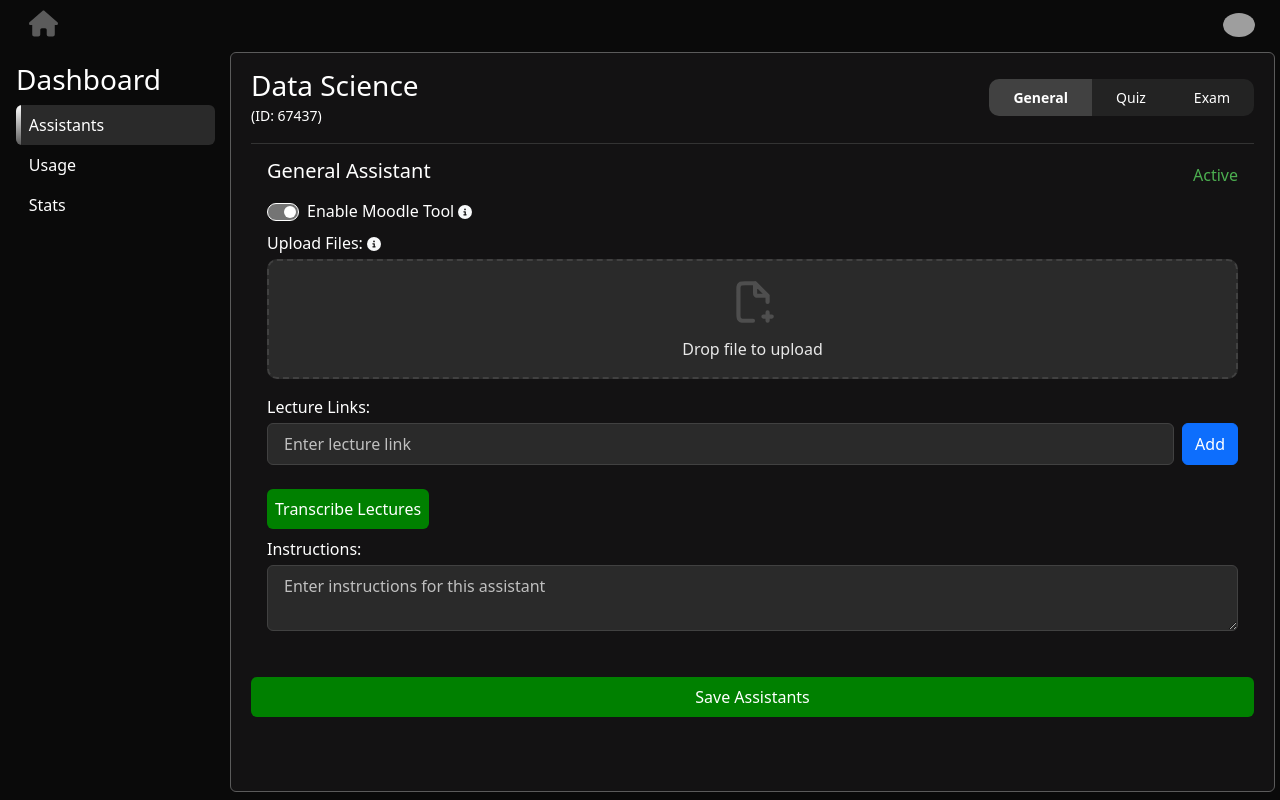
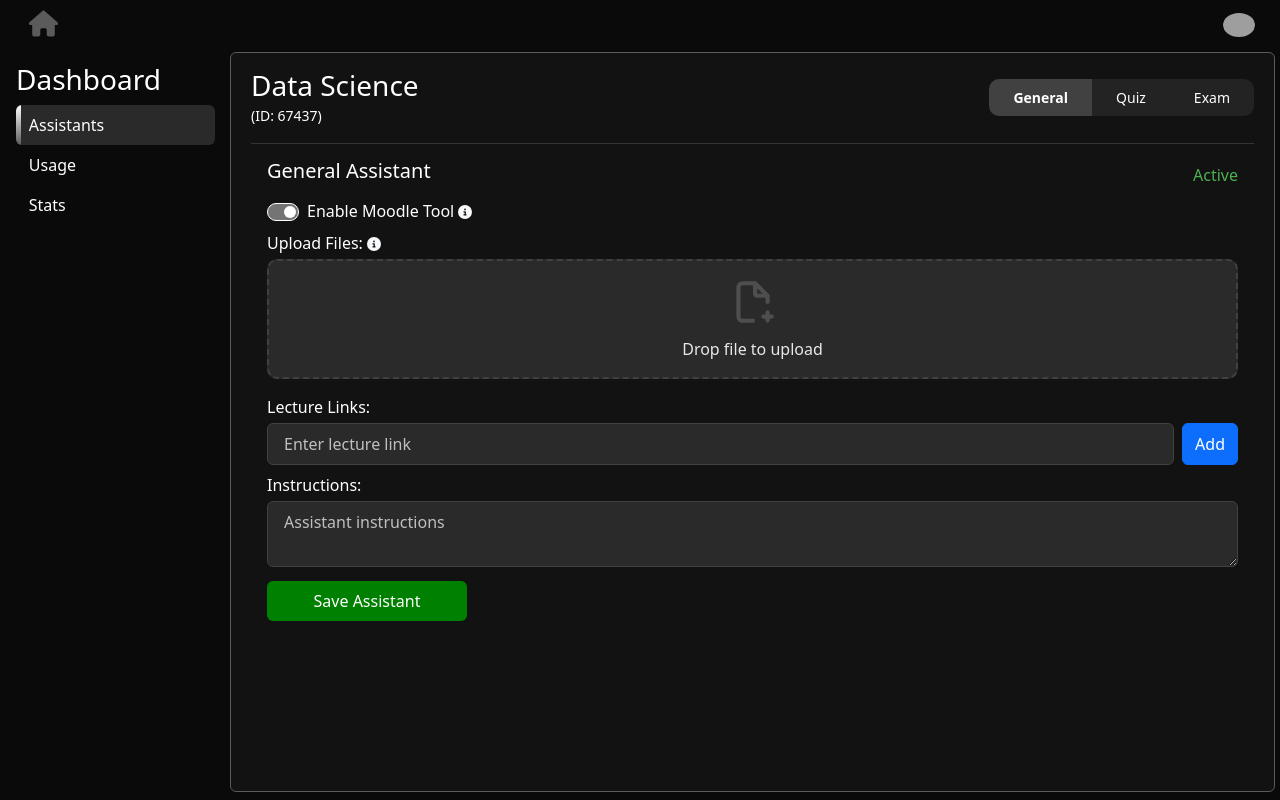
Before and after one commit to RealChoki/Owlie, a Vue app in the folder frontend/: page /courses/1 in a window 1280 px wide. Built offline with nearby package versions, Linux system fonts and the light colour scheme; grey boxes are pictures that could not be loaded.

Commit message:
feat: implement save assistant functionality and update UI elements
Co-authored-by: RealChoki <RealChoki@users.noreply.github.com>

```diff
--- a/frontend/src/dashboard-components/AssistantDashboard.vue
+++ b/frontend/src/dashboard-components/AssistantDashboard.vue
@@ -179,7 +179,7 @@
                 {{ shortenLink(link.url) }}
                 <span class="mode-tooltip">
                   <a :href="link.url" target="_blank" rel="noopener noreferrer">
-                    {{ shortenLink(link.url, 60) }}
+                    {{ shortenLink(link.url, 75) }}
                   </a>
                 </span>
               </span>
@@ -193,12 +193,18 @@
                 style="width: 200px"
               />
               <div class="d-flex align-items-center">
-                <font-awesome-icon class="fa-lg" :icon="['fas', 'pen-to-square']" />
+                <font-awesome-icon
+                  v-if="lectureLinks.state == 'completed'"
+                  class="fa-lg"
+                  :icon="['fas', 'pen-to-square']"
+                />
                 <button class="btn btn-danger btn-sm ms-2" @click="removeLectureLink(index)">Remove</button>
               </div>
             </div>
           </div>
-          <button class="btn btn-action mt-3" @click="transcribeAllLectures">Transcribe Lectures</button>
+          <button v-if="lectureLinks.length" class="btn btn-action mb-2" @click="transcribeAllLectures">
+            Transcribe Lectures
+          </button>
         </div>
         <!-- Instructions Field -->
         <div class="mb-2">
@@ -206,7 +212,7 @@
           <textarea
             id="instructions"
             v-model="assistantModes[activeModeIndex].instructions"
-            placeholder="Enter instructions for this assistant"
+            placeholder="Assistant instructions"
             class="w-100"
           ></textarea>
         </div>
@@ -215,8 +221,8 @@
           <h5>Transcribed Lecture:</h5>
           <p>{{ transcribedText }}</p>
         </div>
+        <button class="btn btn-action save-assistant-btn" @click="saveAssistant">Save Assistant</button>
       </div>
-      <button class="btn btn-action w-100 mt-3" @click="saveAssistants">Save Assistants</button>
     </div>
   </div>
   <!-- Bootstrap Modal -->
@@ -376,9 +382,22 @@ function getAssistantStatusClass(status: AssistantStatus) {
   }
 }
 
-function saveAssistants() {
-  console.log('Assistant Modes Configuration:', assistantModes.value)
-  alert('Assistants configuration saved!')
+const saveAssistant = async () => {
+  const index = activeModeIndex.value
+  const payload = {
+    assistant_mode: activeAssistantMode.value,
+    instructions: assistantModes.value[index].instructions,
+    transcribed_text: transcribedText.value,
+    files: assistantModes.value[index].files.map((file) => file.name)
+  }
+  try {
+    const response = await axios.post('http://localhost:8000/api/assistants/create', payload)
+    console.log('Assistant created:', response.data)
+    alert('Assistant created successfully!')
+  } catch (error) {
+    console.error('Failed to save assistant', error)
+    alert('Failed to create assistant')
+  }
 }
 
 // ---------------------------------
@@ -835,8 +854,8 @@ textarea::placeholder {
   display: none;
   position: absolute;
   bottom: calc(100%);
-  left: 100%;
-  transform: translateX(-55%);
+  left: 80%;
+  transform: translateX(-50%);
   background-color: var(--color-gray-light);
   color: #fff;
   padding: 0.4em 0.6em;
@@ -874,6 +893,12 @@ textarea::placeholder {
   100% {
     opacity: 1;
   }
+}
+
+.save-assistant-btn {
+  width: 30%;
+  min-width: 150px;
+  max-width: 200px;
 }
 
 /* Modal Styling */
@@ -952,8 +977,8 @@ table {
 
 table thead th,
 table tbody td {
-  border-left: 1px solid #333;  /* Border only between columns */
-  border-top: 1px solid #333;   /* Border only between rows */
+  border-left: 1px solid #333; /* Border only between columns */
+  border-top: 1px solid #333; /* Border only between rows */
   color: var(--color-white);
 }
 
```
